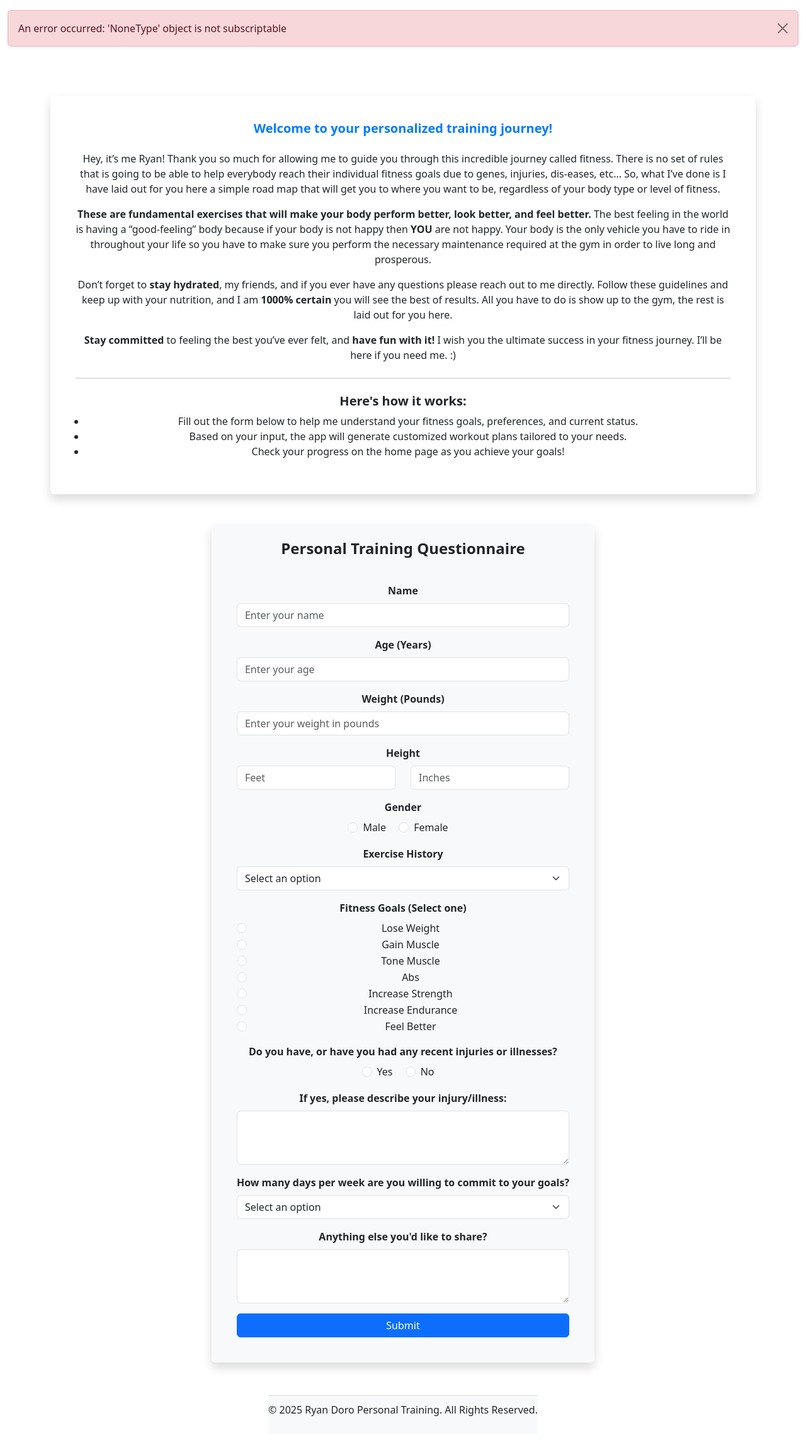
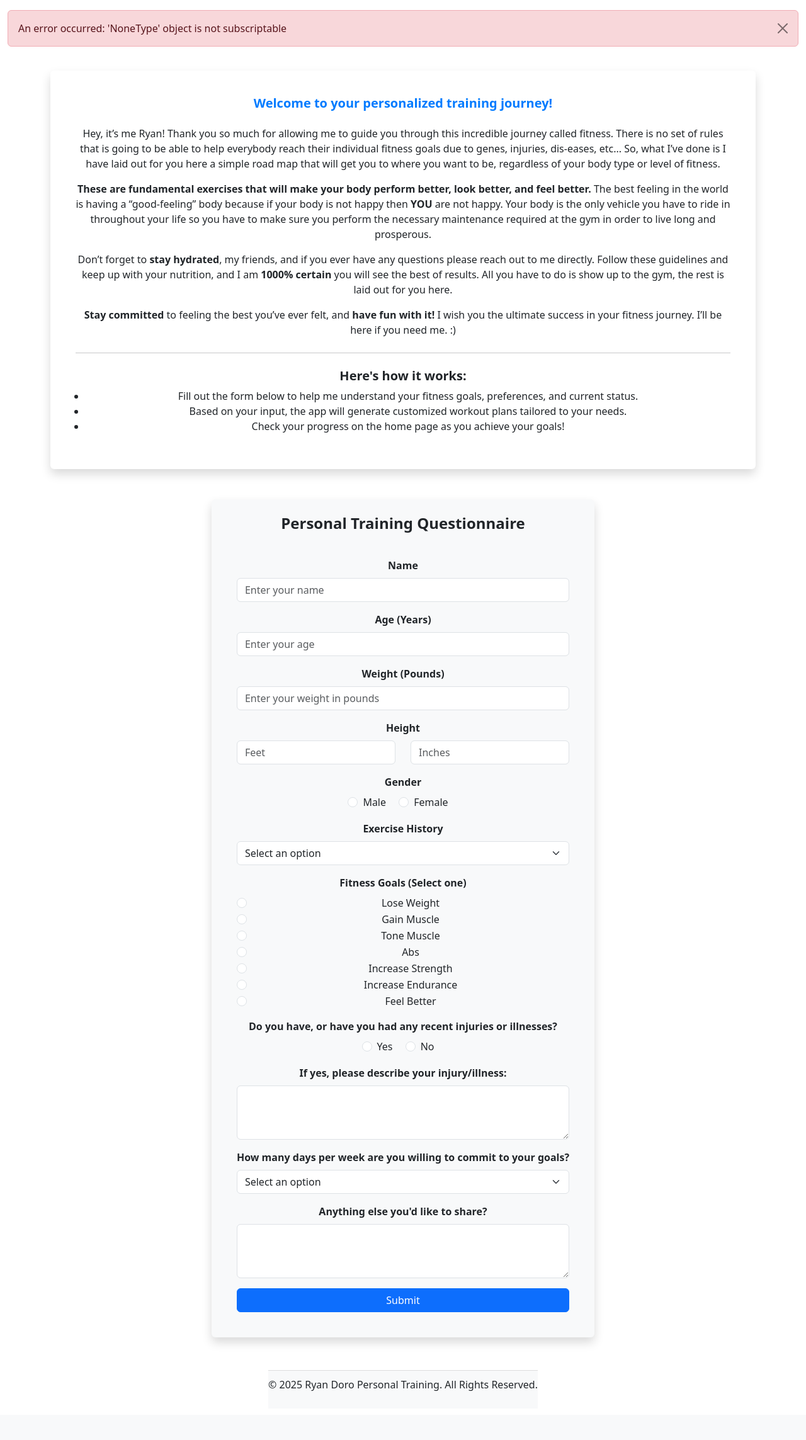
Before and after one commit to ryandoro/personal-training-app, a Flask app: page /training in a window 1280 px wide. Shown: the part 56-2343 px from the top of the page at 63% size. After the commit the page ends 2265 px from the top, so only its background shows below. Run offline with Flask 3, Linux system fonts and the light colour scheme; the visitor is signed in with stand-in values (Sample User, id 1); data that the repository does not hold is empty; some libraries are stand-ins or nearby versions.

Commit message:
Refactor spacing: centralized mt-2 in layout.html, removed redundant mt-* from templates

```diff
--- a/app.py
+++ b/app.py
@@ -27,7 +27,11 @@ def home():
     ## Not using - with sqlite3.connect(DATABASE_PATH) as conn:
     with get_connection() as conn:
         with conn.cursor() as cursor:
-            cursor.execute("SELECT name, fitness_goals, workouts_completed, last_workout_completed FROM users WHERE id = %s", (user_id,))
+            cursor.execute("""
+                SELECT name, fitness_goals, workouts_completed, last_workout_completed, form_completed
+                FROM users
+                WHERE id = %s
+            """, (user_id,))
             user = cursor.fetchone()
 
     # Ensure the user exists
@@ -40,10 +44,11 @@ def home():
     fitness_goals = user[1] if user[1] else "Not set yet" # Default message if no goals yet
     workouts_completed = user[2] if user[2] is not None else 0  # Default to 0 if no value
     last_workout_completed = user[3] if user[3] else "No workouts completed yet"
+    form_completed = user[4]
 
     return render_template(
         'index.html',
-        name=name,
+        name=name if form_completed else None,
         fitness_goals=fitness_goals,
         workouts_completed=workouts_completed,
         last_workout_completed=last_workout_completed
--- a/templates/layout.html
+++ b/templates/layout.html
@@ -67,7 +67,7 @@
     {% endwith %}
 
     <!-- Main Content -->
-    <div class="container content">
+    <div class="container content mt-2">
         {% block content %}
         {% endblock %}
     </div>
--- a/templates/training.html
+++ b/templates/training.html
@@ -5,7 +5,7 @@
 {% endblock %}
 
 {% block content %}
-<div class="container-fluid training-container px-0 mt-5">
+<div class="container-fluid training-container px-0">
     {% if not form_completed %}
         <div class="card shadow p-4 mb-5 bg-white rounded">
             <div class="card-body">
--- a/templates/workout_details.html
+++ b/templates/workout_details.html
@@ -5,7 +5,7 @@
 {% endblock %}
 
 {% block content %}
-<div class="container mt-4">
+<div class="container">
     <div class="card w-100 mx-auto shadow-sm p-3 border border-2 rounded-3 mb-4" style="border-color: #ced4da; background-color: #f8f9fa;">
         <div class="card-body">
             <h2 class="text-center text-primary">{{ category }}</h2>
```
Also changed, not shown: templates/index.html (+10 -1 lines).
